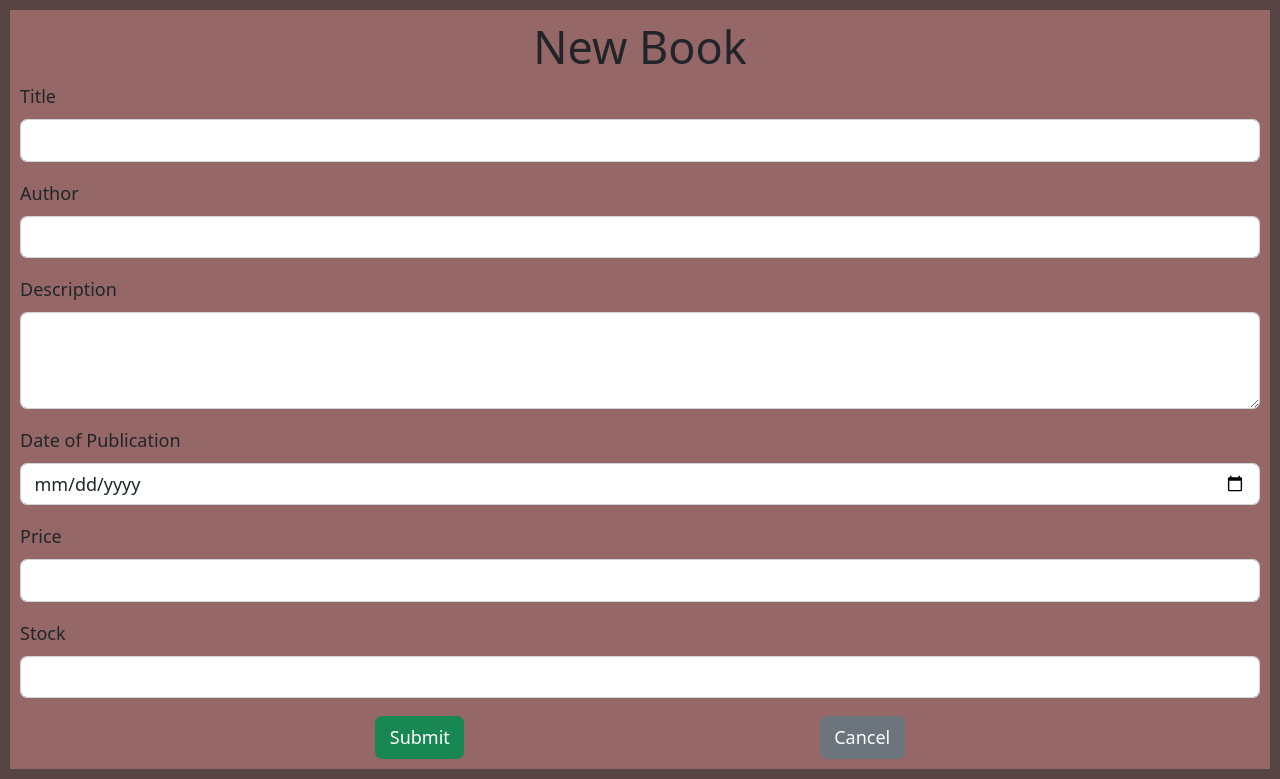
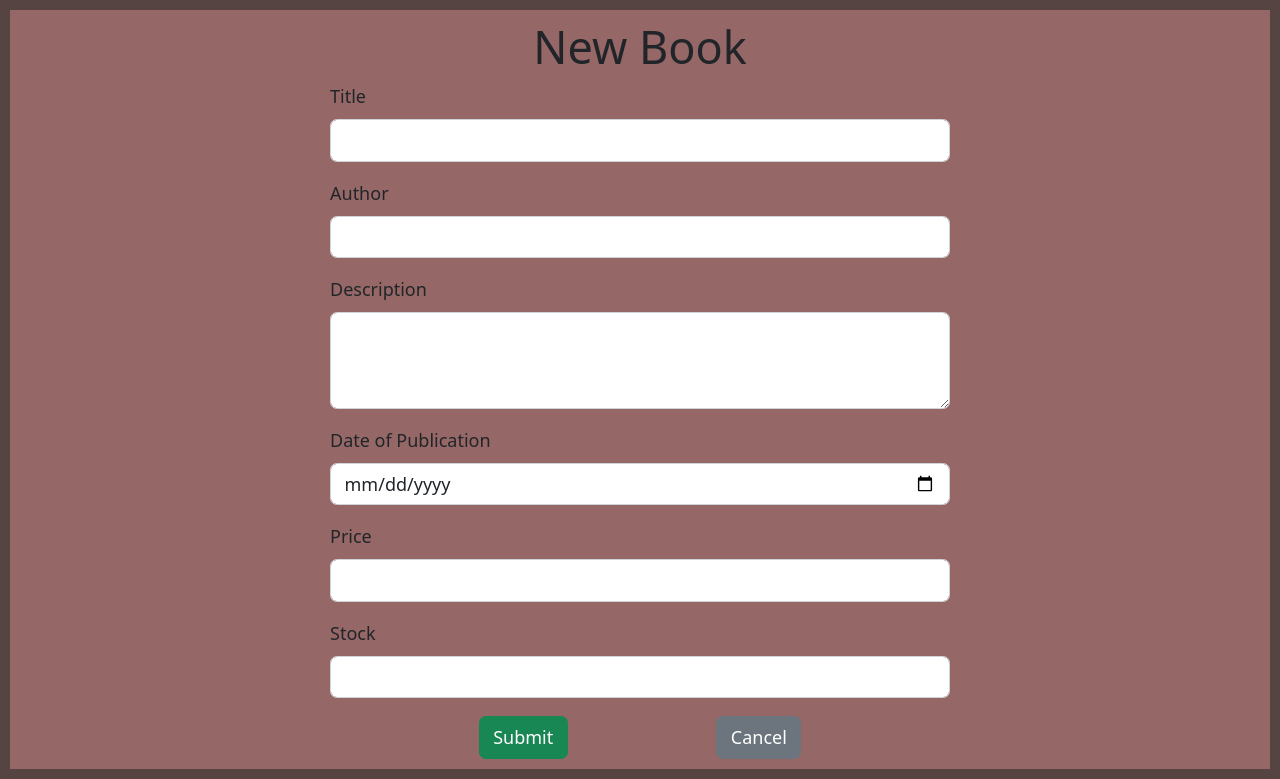
Before and after one commit to catieeking509/bookstore-django, a Django app: page /store/new in a window 1280 px wide. Shown: the part 200-979 px from the top of the page. Run offline with Django 4.2, Linux system fonts and the light colour scheme.

Commit message:
styling form

```diff
--- a/store/static/base/css/styles.css
+++ b/store/static/base/css/styles.css
@@ -71,5 +71,7 @@ main {
     justify-content: space-evenly;
 }
 
-
-/*** MEDIA QUERIES ***/
+.book-form {
+    max-width: 50%;
+    margin: auto;
+}
--- a/store/templates/store/book_form.html
+++ b/store/templates/store/book_form.html
@@ -23,9 +23,9 @@
 
 {% if display_form %}
     {% if form_action == 'edit_book' %}
-    <form action="{% url 'edit_book' book_id %}" method="POST">
+    <form class="book-form" action="{% url 'edit_book' book_id %}" method="POST">
     {% else %}
-    <form action="{% url 'new_book' %}" method="POST">
+    <form  class="book-form" action="{% url 'new_book' %}" method="POST">
     {% endif %}
         {% csrf_token %}
         <div class="mb-3">
```
